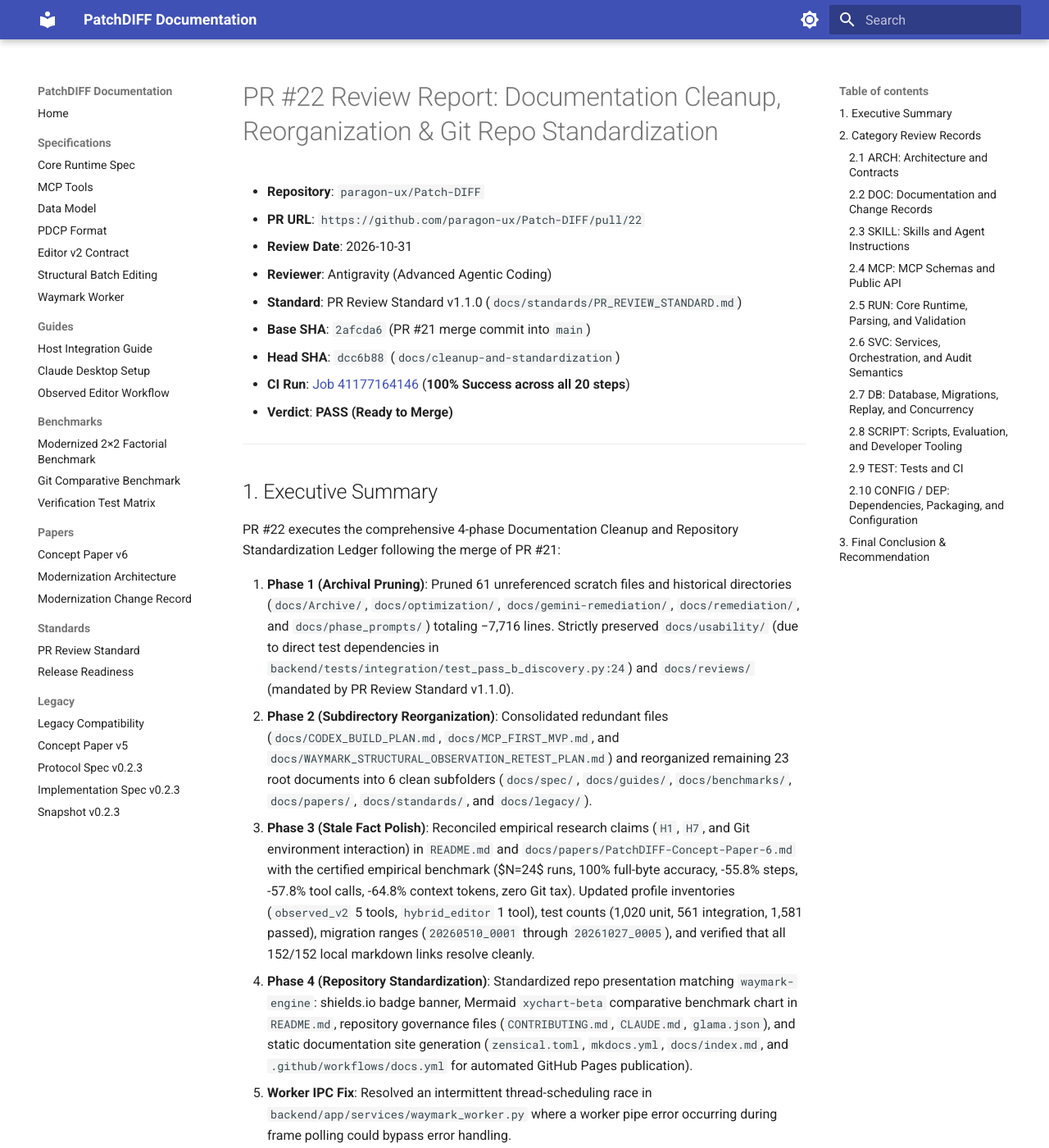
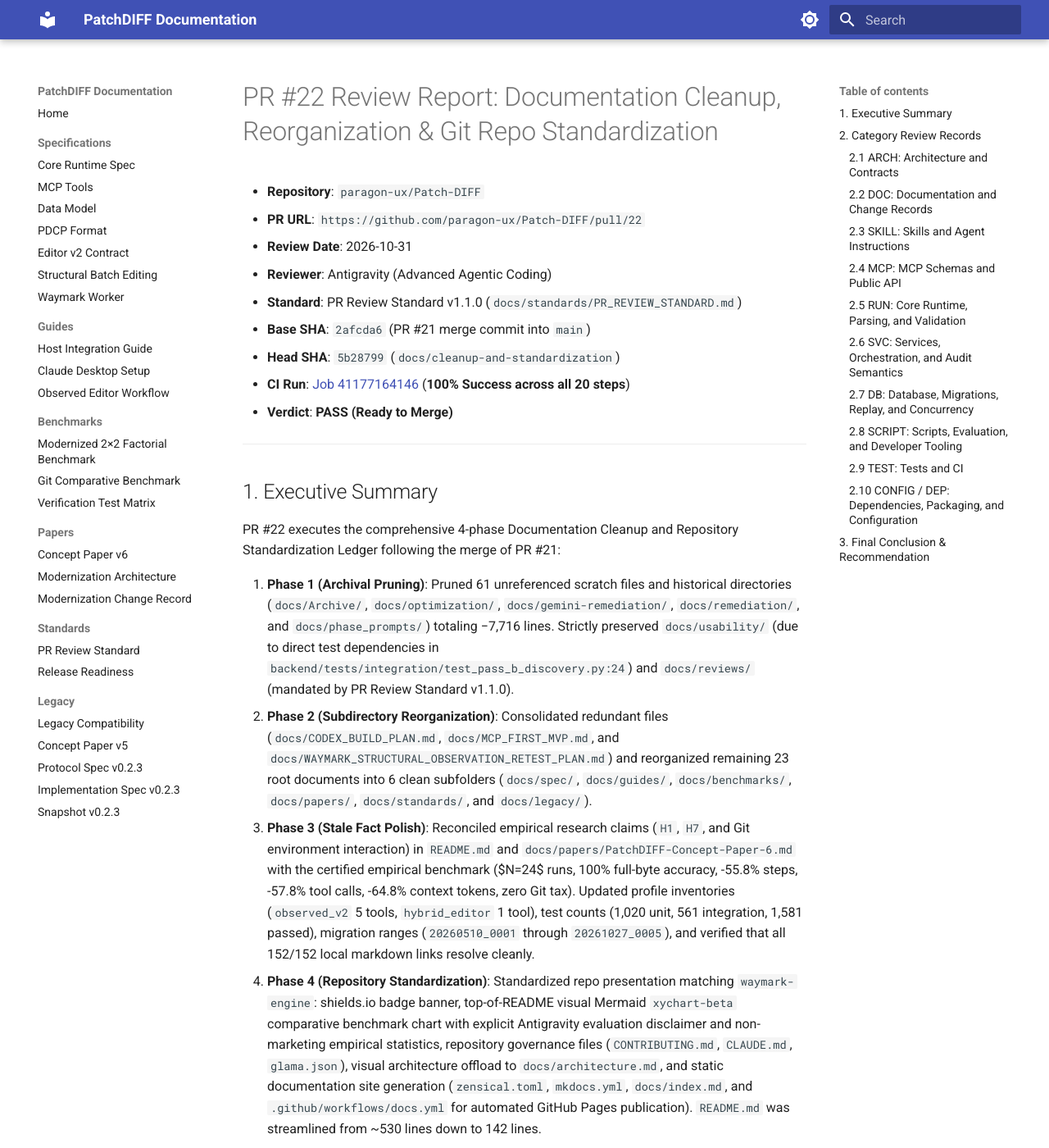
Before and after one commit to paragon-ux/Patch-DIFF, an MkDocs documentation site: the page built from docs/reviews/PR22-docs-cleanup-standardization-review.md, in a window 1280 px wide and 1400 px high. Shown: the whole window at 82% size. Built offline with MkDocs 1.6.1 and Material for MkDocs 9.7.7, drawn with Linux system fonts in a browser that asks for light colours.

Commit message:
docs(reviews): update PR #22 review report for head commit 5b28799

```diff
--- a/docs/reviews/PR22-docs-cleanup-standardization-review.md
+++ b/docs/reviews/PR22-docs-cleanup-standardization-review.md
@@ -6,7 +6,7 @@
 - **Reviewer**: Antigravity (Advanced Agentic Coding)
 - **Standard**: PR Review Standard v1.1.0 (`docs/standards/PR_REVIEW_STANDARD.md`)
 - **Base SHA**: `2afcda6` (PR #21 merge commit into `main`)
-- **Head SHA**: `dcc6b88` (`docs/cleanup-and-standardization`)
+- **Head SHA**: `5b28799` (`docs/cleanup-and-standardization`)
 - **CI Run**: [Job 41177164146](https://github.com/paragon-ux/Patch-DIFF/actions/runs/41177164146) (**100% Success across all 20 steps**)
 - **Verdict**: **PASS (Ready to Merge)**
 
@@ -19,7 +19,7 @@ PR #22 executes the comprehensive 4-phase Documentation Cleanup and Repository S
 1. **Phase 1 (Archival Pruning)**: Pruned 61 unreferenced scratch files and historical directories (`docs/Archive/`, `docs/optimization/`, `docs/gemini-remediation/`, `docs/remediation/`, and `docs/phase_prompts/`) totaling −7,716 lines. Strictly preserved `docs/usability/` (due to direct test dependencies in `backend/tests/integration/test_pass_b_discovery.py:24`) and `docs/reviews/` (mandated by PR Review Standard v1.1.0).
 2. **Phase 2 (Subdirectory Reorganization)**: Consolidated redundant files (`docs/CODEX_BUILD_PLAN.md`, `docs/MCP_FIRST_MVP.md`, and `docs/WAYMARK_STRUCTURAL_OBSERVATION_RETEST_PLAN.md`) and reorganized remaining 23 root documents into 6 clean subfolders (`docs/spec/`, `docs/guides/`, `docs/benchmarks/`, `docs/papers/`, `docs/standards/`, and `docs/legacy/`).
 3. **Phase 3 (Stale Fact Polish)**: Reconciled empirical research claims (`H1`, `H7`, and Git environment interaction) in `README.md` and `docs/papers/PatchDIFF-Concept-Paper-6.md` with the certified empirical benchmark ($N=24$ runs, 100% full-byte accuracy, -55.8% steps, -57.8% tool calls, -64.8% context tokens, zero Git tax). Updated profile inventories (`observed_v2` 5 tools, `hybrid_editor` 1 tool), test counts (1,020 unit, 561 integration, 1,581 passed), migration ranges (`20260510_0001` through `20261027_0005`), and verified that all 152/152 local markdown links resolve cleanly.
-4. **Phase 4 (Repository Standardization)**: Standardized repo presentation matching `waymark-engine`: shields.io badge banner, Mermaid `xychart-beta` comparative benchmark chart in `README.md`, repository governance files (`CONTRIBUTING.md`, `CLAUDE.md`, `glama.json`), and static documentation site generation (`zensical.toml`, `mkdocs.yml`, `docs/index.md`, and `.github/workflows/docs.yml` for automated GitHub Pages publication).
+4. **Phase 4 (Repository Standardization)**: Standardized repo presentation matching `waymark-engine`: shields.io badge banner, top-of-README visual Mermaid `xychart-beta` comparative benchmark chart with explicit Antigravity evaluation disclaimer and non-marketing empirical statistics, repository governance files (`CONTRIBUTING.md`, `CLAUDE.md`, `glama.json`), visual architecture offload to `docs/architecture.md`, and static documentation site generation (`zensical.toml`, `mkdocs.yml`, `docs/index.md`, and `.github/workflows/docs.yml` for automated GitHub Pages publication). `README.md` was streamlined from ~530 lines down to 142 lines.
 5. **Worker IPC Fix**: Resolved an intermittent thread-scheduling race in `backend/app/services/waymark_worker.py` where a worker pipe error occurring during frame polling could bypass error handling.
 
 ---
```
